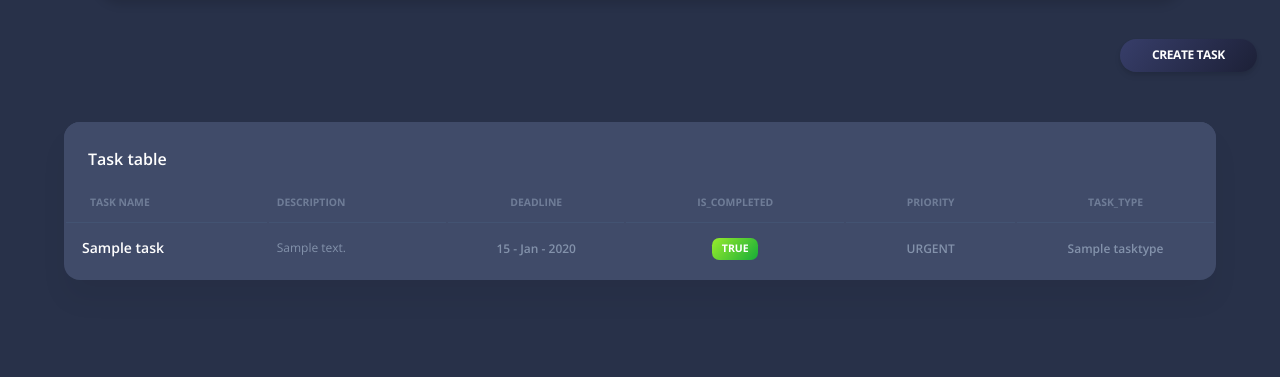
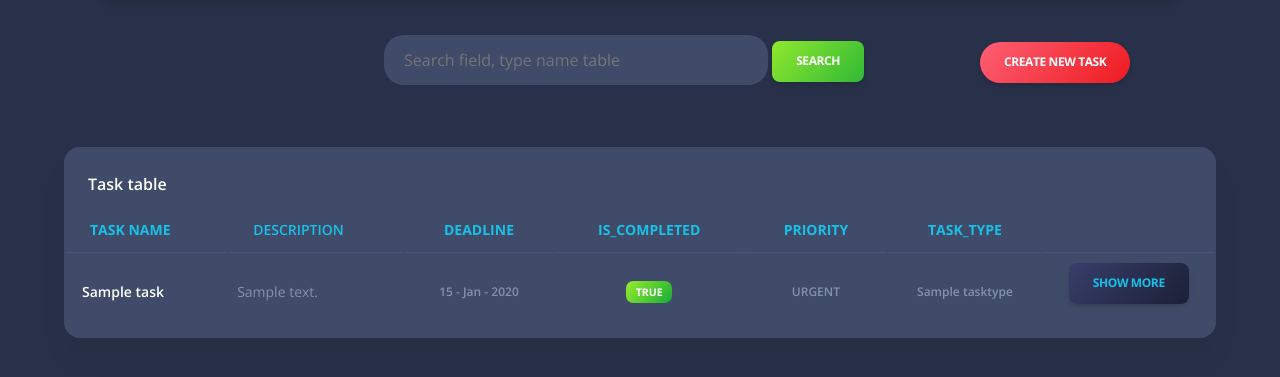
Before and after one commit to Sparix/TestTask_Reface, a Django app: page /work/tasks/ in a window 1280 px wide. Shown: the part 81-458 px from the top of the page. Run offline with Django 4.2, Linux system fonts and the light colour scheme; a user stored in the database is signed in; tables that the repository leaves empty hold one stand-in row (values such as "Sample post"); some libraries are stand-ins or nearby versions.

Commit message:
add search in templates and few change in table, also add static style

```diff
--- a/static/css/styles/style.css
+++ b/static/css/styles/style.css
@@ -22,8 +22,8 @@ body {
 }
 
 .create-task {
-    width: 150px;
-    margin: 20px 10px 50px auto;
+    width: 200px;
+    margin: 0 100px 0 0;
 }
 
 .section-width {
@@ -89,3 +89,22 @@ input[type="checkbox"] {
     margin-left: auto;
     margin-right: auto;
 }
+
+.search-input {
+    background-color: #404B69 !important;
+    outline: none;
+    border: none;
+    border-radius: 20px;
+    width: 30vw;
+    height: 50px;
+    padding: 20px;
+    color: white;
+}
+
+.search {
+    margin-left: 30vw;
+}
+
+a.button-task {
+    margin-top: 7px;
+}
--- a/templates/task_manager/task_list.html
+++ b/templates/task_manager/task_list.html
@@ -11,10 +11,19 @@
     </div>
   </div>
   <div class="back-nav"></div>
+  <div class="d-flex mt-3 mb-5 justify-content-between">
+    <form action="" method="get" class="search" >
+      <div>
+        {{ form_search.search_field }}
+        <input class="btn btn-success bg-gradient-success mb-0" type="submit" value="Search">
+      </div>
+    </form>
     <div class="create-task">
-    <a class="btn btn-sm btn-round bg-gradient-dark task-button mb-0 me-1" href="{% url 'task_manager:create-task' %}">
-      Create task
+      <a class="btn btn-success btn-round bg-gradient-danger button-task"
+         href="{% url 'task_manager:create-task' %}">
+        Create New task
       </a>
+    </div>
   </div>
   <section class="section-width">
     <div class="row">
@@ -29,38 +38,40 @@
                 <table class="table align-items-center mb-0">
                   <thead>
                   <tr>
-                    <th class="text-uppercase text-secondary text-xxs font-weight-bolder opacity-7">
+                    <th class="text-uppercase text-info text-sm font-weight-bolder">
                       Task name
                     </th>
-                    <th class="text-uppercase text-secondary text-xxs font-weight-bolder opacity-7 ps-2">
+                    <th class="text-uppercase text-info text-sm font-weight-bolderps-2">
                       Description
                     </th>
-                    <th class="text-center text-uppercase text-secondary text-xxs font-weight-bolder opacity-7">
+                    <th class="text-center text-uppercase text-info text-sm font-weight-bolder">
                       Deadline
                     </th>
-                    <th class="text-center text-uppercase text-secondary text-xxs font-weight-bolder opacity-7">
+                    <th class="text-center text-uppercase text-info text-sm font-weight-bolder">
                       is_completed
                     </th>
-                    <th class="text-center text-uppercase text-secondary text-xxs font-weight-bolder opacity-7">
+                    <th class="text-center text-uppercase text-info text-sm font-weight-bolder">
                       priority
                     </th>
-                    <th class="text-center text-uppercase text-secondary text-xxs font-weight-bolder opacity-7">
+                    <th class="text-center text-uppercase text-info text-sm font-weight-bolder">
                       task_type
+                    </th>
+                    <th class="text-center text-uppercase text-info text-sm font-weight-bolder">
                     </th>
                   </tr>
                   </thead>
                   {% for table in tables %}
                     <tbody>
                     <tr>
-                      <td>
+                      <td class="max-width-200">
                         <div class="d-flex px-2 py-1">
                           <div class="d-flex flex-column justify-content-center">
                             <h6 class="mb-0 text-sm">{{ table.name|slice:":40" }}</h6>
                           </div>
                         </div>
                       </td>
-                      <td>
-                        <p class="text-xs text-secondary mb-0">
+                      <td class="max-width-200">
+                        <p class="text-sm text-secondary mb-0">
                           {{ table.description|slice:":40" }}
                         </p>
                       </td>
@@ -92,13 +103,17 @@
                             {{ table.task_type }}
                         </span>
                       </td>
+                      <td class="align-middle text-center">
+                        <a class="link-info btn bg-gradient-dark" href="{% url 'task_manager:detail-task' table.pk %}">Show
+                          More</a>
+                      </td>
                     </tr>
                     </tbody>
                   {% endfor %}
                 </table>
               {% else %}
                 <div class="card-header pb-0">
-                  <h6>You don't have any tasks</h6>
+                  <h6>No tasks found</h6>
                 </div>
               {% endif %}
             </div>
```
Lines whose indentation alone changed are shown as unchanged.
